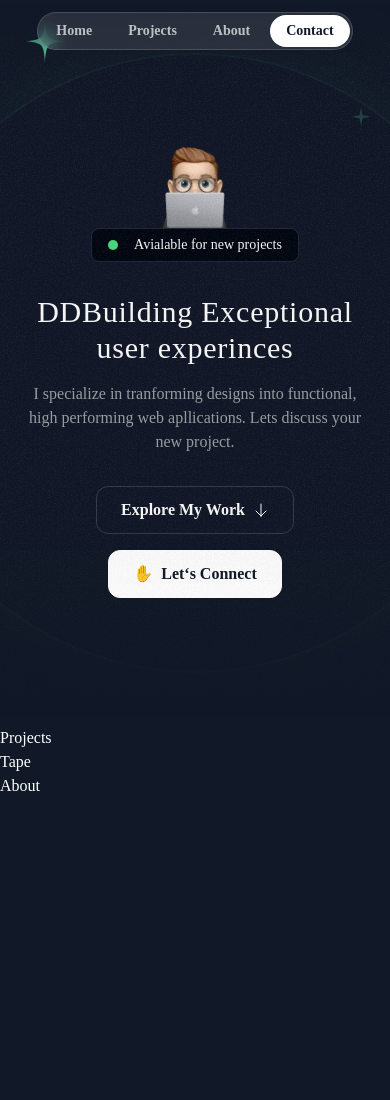
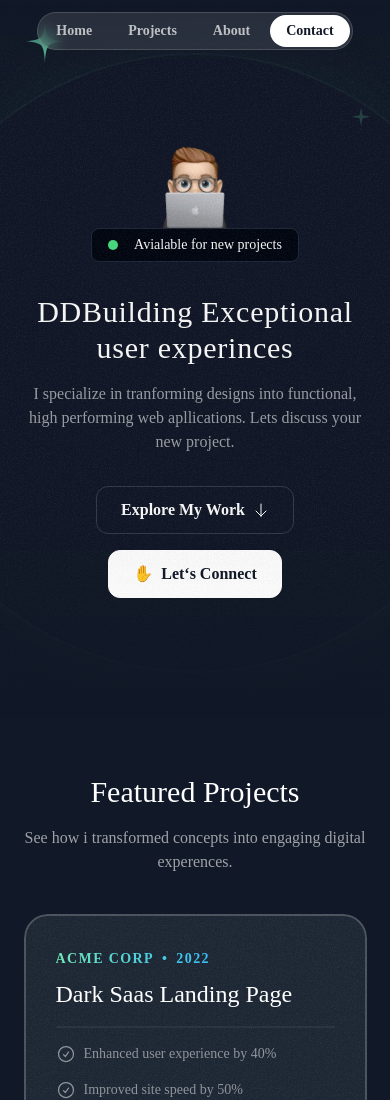
Before and after one commit to igbokwe-chibueze/single_page_portfolio, a Next.js app: page / in a window 390 px wide. Shown: the top 1100 px of the page. Before the commit the page ends 973 px from the top, so only its background shows below. Built offline with nearby package versions, Linux system fonts and the light colour scheme; a web font is replaced by a local one.

Commit message:
Setup Projects Section
Signed-off-by: igbokwe-chibueze <igbokwechibueze@gmail.com>

```diff
--- a/src/app/globals.css
+++ b/src/app/globals.css
@@ -5,11 +5,17 @@
 @layer base {
   .nav-item {
     @apply px-4 py-1.5 rounded-full text-white/70 text-sm font-semibold
-        hover:bg-white/10 hover:text-white transition duration-700
+        hover:bg-white/10 hover:text-white transition duration-700;
   }
 
   .hero-ring {
     @apply absolute inset-0 top-1/2 left-1/2 -translate-x-1/2 -translate-y-1/2
-        rounded-full border-2 border-emerald-300/5 shadow-[0_0_80px_insert] shadow-emerald-300/5
+        rounded-full border-2 border-emerald-300/5 shadow-[0_0_80px_insert] shadow-emerald-300/5;
   }
 }
+
+@layer utilities {
+  .container {
+    @apply lg:max-w-5xl;
+  }
+}
--- a/src/sections/Projects.tsx
+++ b/src/sections/Projects.tsx
@@ -1,6 +1,10 @@
 import darkSaasLandingPage from "@/assets/images/dark-saas-landing-page.png";
 import lightSaasLandingPage from "@/assets/images/light-saas-landing-page.png";
 import aiStartupLandingPage from "@/assets/images/ai-startup-landing-page.png";
+import Image from "next/image";
+import CheckCircleIcon from "@/assets/icons/check-circle.svg"
+import ArrowUpRightIcon from "@/assets/icons/arrow-up-right.svg"
+import grainImage from '@/assets/images/grain.jpg'
 
 const portfolioProjects = [
   {
@@ -43,7 +47,84 @@
 
 const Projects = () => {
   return (
-    <div>Projects</div>
+    <section className="pb-16 lg:py-24">
+      <div className="container">
+        <div className="flex justify-center">
+          <p
+            className=" uppercase font-semibold tracking-wide
+            bg-gradienst-to-r from-emerald-300 to-sky-400 text-transparent bg-clip-text text-center"
+          >
+            Real-world Results
+          </p>
+        </div>
+        <h2 className=" font-serif text-3xl text-center md:text-5xl mt-6">Featured Projects</h2>
+        <p className=" text-center md:text-lg lg:text-xl text-white/60 mt-4 max-w-md mx-auto"
+        >See how i transformed concepts into engaging digital experences. </p>
+
+        <div className=" mt-10 md:mt-20 flex flex-col gap-20">
+          {portfolioProjects.map((project)=>(
+            <div
+              key={project.title}
+              className=" bg-gray-800 rounded-3xl relative overflow-hidden z-0 after:z-10
+              after:content-[''] after:absolute after:inset-0 after:outline after:outline-2 after:-outline-offset-2
+              after:rounded-3xl after:outline-white/20 px-8 pt-8 md:pt-12 md:px-10 lg:pt-16 lg:px-20 after:pointer-events-none"
+            >
+              {/* Card Grain Background */}
+              <div className='absolute inset-0 -z-10 opacity-5' style={{
+                backgroundImage: `url(${grainImage.src})`
+                }}>
+              </div>
+
+              <div className="lg:grid lg:grid-cols-2 lg:gap-16">
+                <div className="lg:pb-16">
+                  <div
+                    className="bg-gradient-to-r from-emerald-300 to-sky-400 inline-flex
+                    gap-2 font-bold uppercase tracking-widest text-sm text-transparent bg-clip-text"
+                  >
+                    <span>{project.company}</span>
+                    <span>&bull;</span>
+                    <span>{project.year}</span>
+                  </div>
+
+                  <h3 className="font-serif text-2xl mt-2 md:mt-5 md:text-4xl">{project.title}</h3>
+                  <hr className="border-t-2 border-white/5 mt-4 md:mt-5"/>
+
+                  <ul className=" flex flex-col gap-4 mt-4 md:mt-5">
+                    {project.results.map((result, index)=>(
+                      <li key={index} className="flex gap-2 text-sm md:text-base text-white/50">
+                        <CheckCircleIcon className="size-5 md:size-6"/>
+                        <span>{result.title}</span>
+                      </li>
+                    ))}
+                  </ul>
+
+                  <a href={project.link}>
+                    <button
+                      className="bg-white text-gray-950 h-12 w-full md:w-auto px-6 rounded-xl font-semibold
+                      inline-flex justify-center items-center gap-2 mt-8"
+                    >
+                      <span>Visit Live Site</span>
+                      <ArrowUpRightIcon className="size-4"/>
+                    </button>
+                  </a>
+                </div>
+
+                <div className="relative">
+                  <Image
+                    src={project.image}
+                    alt={project.title}
+                    className="mt-8 -mb-4 md:-mb-0 lg:mt-0
+                    lg:absolute lg:h-full lg:w-auto lg:max-w-none"
+                  />
+                </div>
+
+              </div>
+
+            </div>
+          ))}
+        </div>
+      </div>
+    </section>
   )
 }
 
```
Lines whose indentation alone changed are shown as unchanged.
